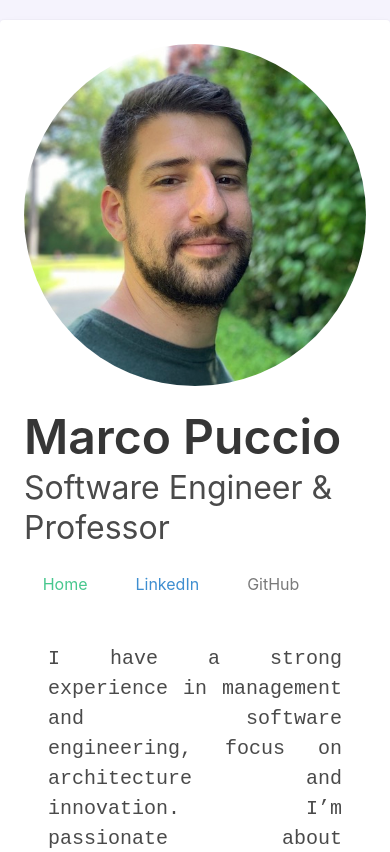
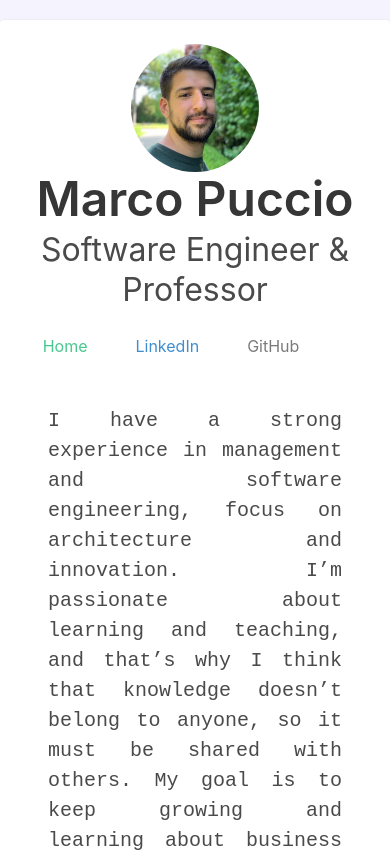
Before and after one commit to marcopuccio/marcopucc.io, a React (Create React App) app: page / in a window 390 px wide. Shown: the top 852 px of the page. Built offline with nearby package versions, Linux system fonts and the light colour scheme.

Commit message:
changes and make it responsive

```diff
--- a/src/components/Avatar/Avatar.css
+++ b/src/components/Avatar/Avatar.css
@@ -1,3 +1,3 @@
 .Avatar-figure {
-  max-width: 500px;
+  margin: auto;
 }
--- a/src/components/Avatar/index.tsx
+++ b/src/components/Avatar/index.tsx
@@ -5,7 +5,7 @@ import "./Avatar.css";
 
 export const Avatar: React.FC = () => {
   return (
-    <figure className="image Avatar-figure">
+    <figure className="image is-128x128 Avatar-figure">
       <img className="is-rounded" src={avatarImage} alt="Marco Puccio Avatar" />
     </figure>
   );
--- /dev/null
+++ b/src/components/Header/Header.css
@@ -0,0 +1,6 @@
+.Header-root {
+  width: 100%;
+}
+.Header-avatar-container {
+  max-width: 500px;
+}
--- a/src/components/Header/index.tsx
+++ b/src/components/Header/index.tsx
@@ -3,18 +3,17 @@ import React from "react";
 import { Avatar } from "../Avatar";
 import { Title } from "../Title";
 import { Subtitle } from "../Subtitle";
+import "./Header.css";
 
 export const Header: React.FC = () => {
   return (
-    <header className="container">
-      <div className="columns is-vcentered">
-        <div className="column is-one-quarter">
-          <Avatar />
-        </div>
-        <div className="column">
-          <Title>Marco Puccio</Title>
-          <Subtitle>Software Engineer & Professor</Subtitle>
-        </div>
+    <header className="Header-root is-flex is-flex-direction-column is-align-content-center ">
+      <div className="is-flex">
+        <Avatar />
+      </div>
+      <div className="has-text-centered">
+        <Title>Marco Puccio</Title>
+        <Subtitle>Software Engineer & Professor</Subtitle>
       </div>
     </header>
   );
```
